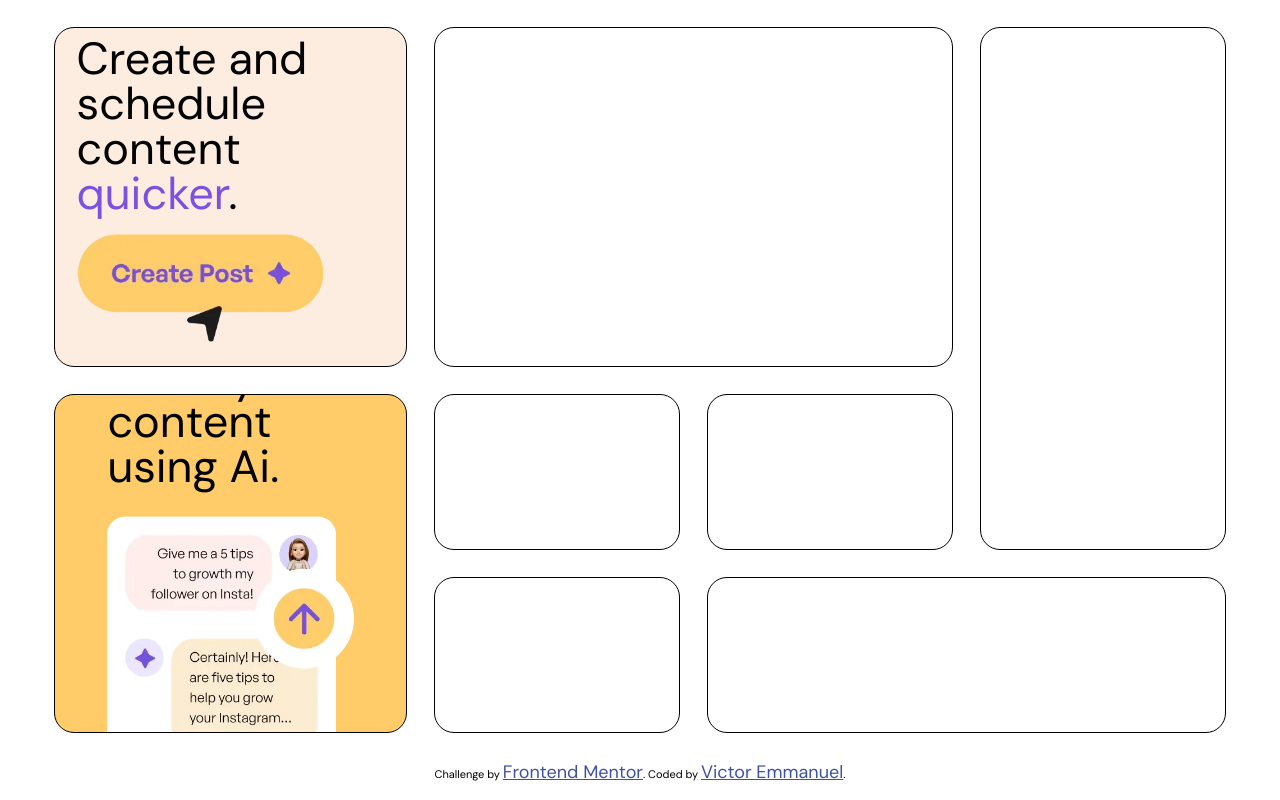
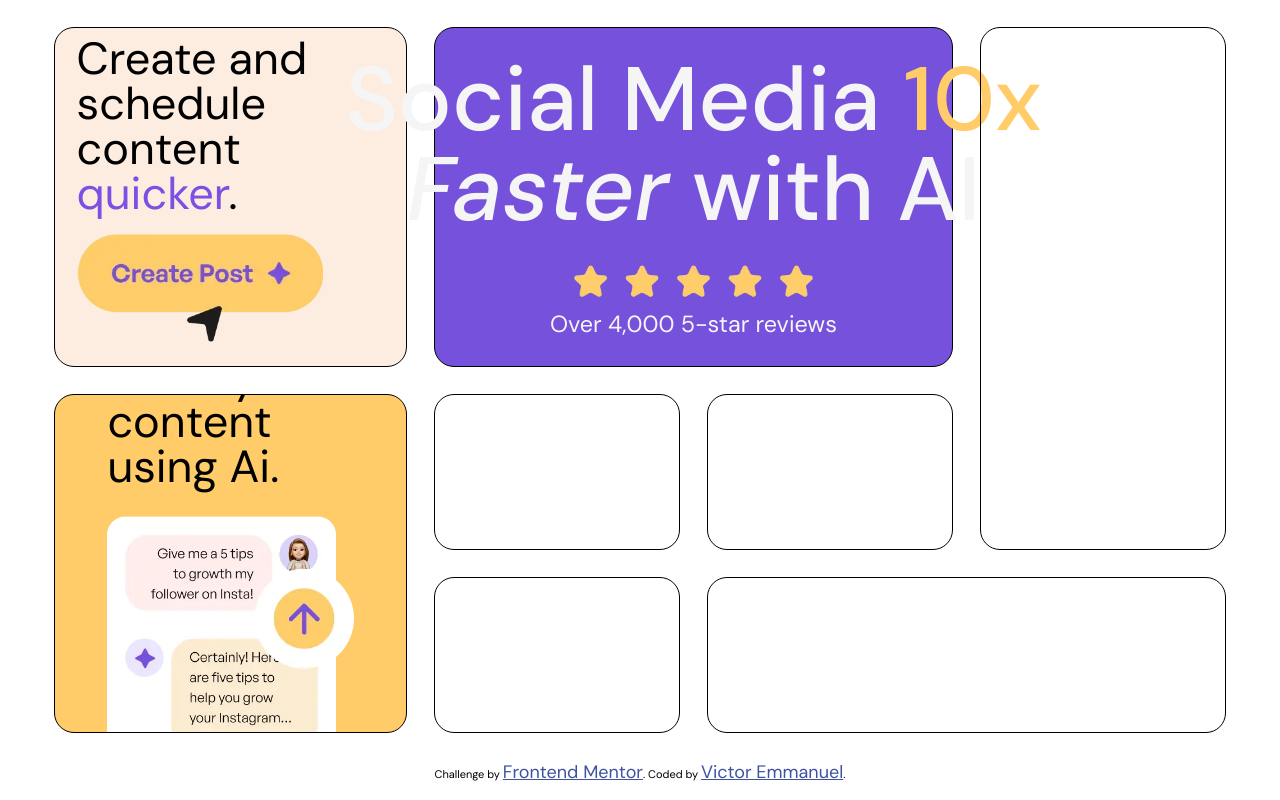
Before and after one commit to victor-web-dev/Bento-grid, a React (Vite) app: page / in a window 1280 px wide. Built offline with nearby package versions, Linux system fonts and the light colour scheme.

Commit message:
feat: grid-item-social style

```diff
--- a/src/components/Grid/Grid.style.css
+++ b/src/components/Grid/Grid.style.css
@@ -67,6 +67,34 @@
 
 .grid-item-social {
   grid-area: social;
+  background-color: #7651dc;
+  color: #f5f5f5;
+  text-align: center;
+}
+
+.grid-item-social p:first-child,
+.grid-item-social span {
+  font-size: 5rem;
+  width: 12ch;
+  font-weight: var(--med-weight);
+  line-height: 1;
+}
+
+.grid-item-social span:first-child {
+  color: #ffcc69;
+}
+
+.grid-item-social span:last-child {
+  font-style: italic;
+}
+
+.grid-item-social p:last-child {
+  font-size: 1.3rem;
+}
+
+.grid-item-social img {
+  padding-top: 1.5rem;
+  width: 20ch;
 }
 
 .grid-item-manage {
--- a/src/components/Grid/Grid.tsx
+++ b/src/components/Grid/Grid.tsx
@@ -1,6 +1,7 @@
 import "./Grid.style.css";
 import createPostImg from "@/assets/images/illustration-create-post.webp";
 import aiContentImg from "@/assets/images/illustration-ai-content.webp";
+import fiveStarsImg from "@/assets/images/illustration-five-stars.webp";
 
 export function Grid() {
   return (
@@ -27,7 +28,17 @@ export function Grid() {
             </div>
           </div>
 
-          <div className="item grid-item-social"></div>
+          <div className="item grid-item-social">
+            <div>
+              <p>
+                Social Media <span>10x</span> <span>Faster</span> with AI
+              </p>
+              <div>
+                <img src={fiveStarsImg} alt="five stars" />
+              </div>
+              <p>Over 4,000 5-star reviews</p>
+            </div>
+          </div>
 
           <div className="item grid-item-manage"></div>
 
```
